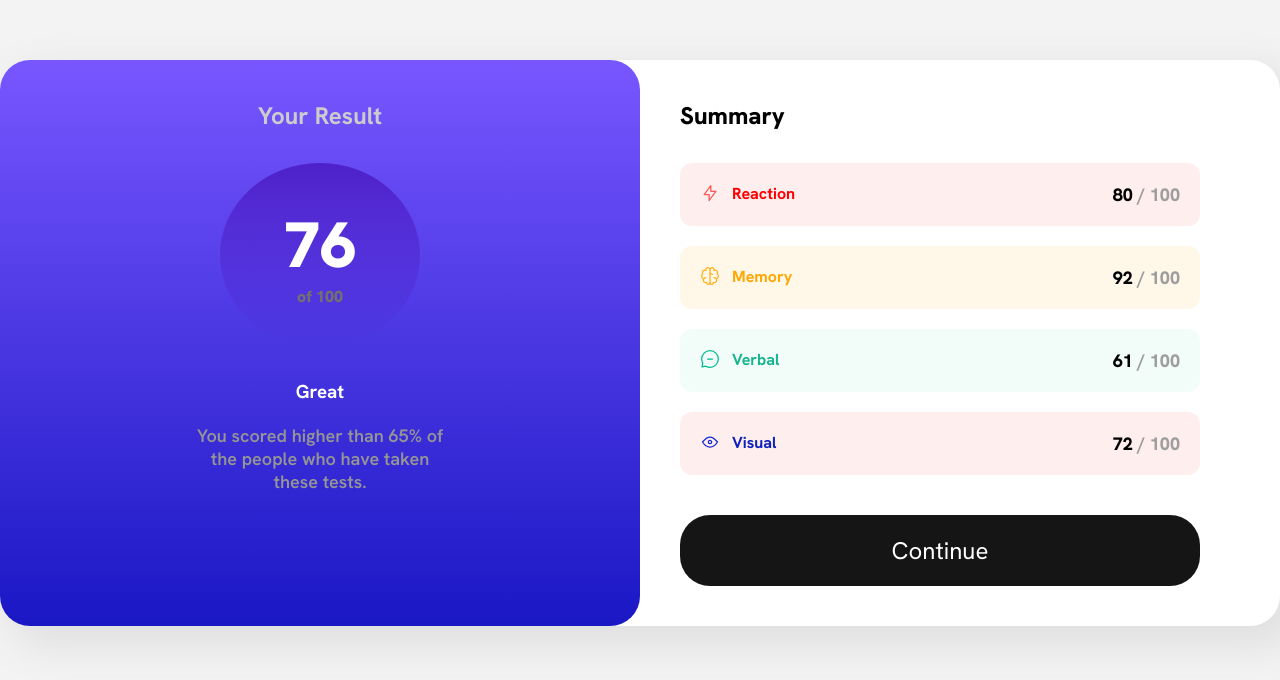
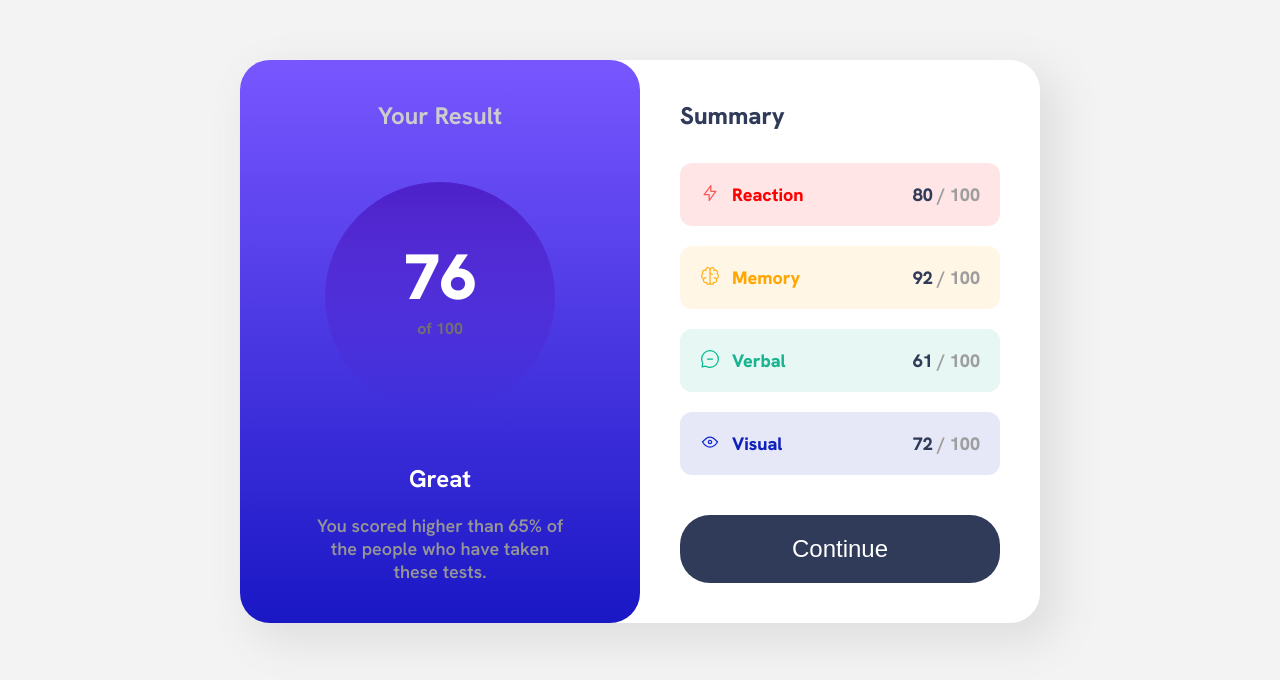
Before and after one commit to SandroJr26/jS-Estudos, a plain HTML site: page codando-por-codar/summary/index.html in a window 1280 px wide. Shown: the part 120-800 px from the top of the page. Drawn offline with Linux system fonts and the light colour scheme.

Commit message:
revisado

```diff
--- a/codando-por-codar/summary/css/css/utilitys.css
+++ b/codando-por-codar/summary/css/css/utilitys.css
@@ -23,7 +23,7 @@ body {
 }
 
 .container {
-  max-width: 1440px;
+  max-width: 800px;
   display: grid;
   grid-template-columns: 1fr 1fr;
   background-color: #fff;
@@ -33,6 +33,8 @@ body {
 }
 
 .your-result {
+  display: flex;
+  flex-direction: column;
   max-width: 100%;
   padding: 40px;
   background: linear-gradient(hsl(252, 100%, 67%), hsl(241, 79%, 43%));
@@ -42,12 +44,17 @@ body {
 
 .your-result h2 {
   color: #ccc;
-  margin-bottom: 32px;
 }
 
-.your-result h3 {
+.score-info {
+  display: block;
+}
+
+.your-result span {
+  display: block;
+  margin-bottom: 20px;
+  font-size: 1.5rem;
   color: #fff;
-  margin-bottom: 20px;
   font-weight: 700;
 }
 
@@ -59,16 +66,17 @@ body {
 }
 
 .result {
-  max-width: 120px;
-  max-height: 120px;
+  display: flex;
+  width: 150px;
+  height: 150px;
   background: linear-gradient(hsla(256, 72%, 46%, 1), hsla(241, 81%, 34%, 0));
   margin: auto;
   padding: 40px;
   border-radius: 50%;
-  margin-bottom: 32px;
 }
 
 .result p {
+  margin: auto;
   color: #fff;
   font-size: 4rem;
   font-weight: 900;
@@ -82,66 +90,74 @@ body {
 
 .summary {
   max-width: 100%;
-  margin-left: 40px;
+  padding: 40px;
+  color: hsl(224, 30%, 27%);
 }
 
 .summary h2 {
   font-weight: 800;
-  padding-top: 40px;
   margin-bottom: 32px;
 }
 
-.status div {
-  max-width: 80%;
-  display: grid;
-  grid-template-columns: auto 1fr 1fr;
+.status li {
+  max-width: 100%;
+  display: flex;
   margin-bottom: 20px;
   padding: 20px;
   gap: 12px;
   border-radius: 12px;
+  list-style: none;
 }
 
-.status div p {
-  color: #020202;
-  margin-left: auto;
+.status li p {
+  width: 100%;
+  display: flex;
+  justify-content: space-between;
   font-weight: 800;
+  color: inherit;
 }
 
-.status span {
+.status .item-result {
+  color: hsl(224, 30%, 27%);
+  margin-left: auto;
+}
+
+.status .item-result span {
   color: #9e9e9e;
 }
 
 .reaction {
-  background-color: hsl(0, 100%, 67%, 10%);
+  background-color: hsl(0, 100%, 50%, 0.1);
   color: hsl(0, 100%, 50%);
 }
 
 .memory {
-  background-color: hsl(39, 100%, 56%, 10%);
+  background-color: hsl(39, 100%, 50%, 0.1);
   color: hsl(39, 100%, 50%);
 }
 
 .verbal {
-  background-color: hsl(166, 100%, 37%, 5%);
+  background-color: hsl(166, 76%, 40%, 0.1);
   color: hsl(166, 76%, 40%);
 }
 
 .visual {
-  background-color: hsl(0, 100%, 67%, 10%);
+  background-color: hsl(234, 85%, 40%, 0.1);
   color: hsl(234, 85%, 40%);
 }
 
 .button {
   display: block;
-  max-width: 80%;
+  width: 100%;
   padding: 20px;
   margin-top: 40px;
   border-radius: 30px;
-  background-color: #161515;
+  background-color: hsl(224, 30%, 27%);
   text-align: center;
-  margin-bottom: 40px;
   color: #fff;
   font-size: 1.5rem;
+  border: none;
+  cursor: pointer;
 }
 
 .button:hover {
--- a/codando-por-codar/summary/index.html
+++ b/codando-por-codar/summary/index.html
@@ -1,5 +1,5 @@
 <!DOCTYPE html>
-<html lang="pt-BR">
+<html lang="en">
 
 <head>
   <meta charset="UTF-8">
@@ -21,31 +21,37 @@
       <div class="result" aria-label="result-current">
         <p>76 <span>of 100</span> </p>
       </div>
-      <h3>Great</h3>
-      <p>You scored higher than 65% of the people who have taken these tests.</p>
+      <div class="score-info">
+        <span>Great</span>
+        <p>You scored higher than 65% of the people who have taken these tests.</p>
+      </div>
     </section>
     <section class="summary" aria-labelledby="section-summary">
       <h2 id="section-summary">Summary</h2>
-      <section class="status">
-        <div class="reaction" aria-labelledby="div-reaction">
+      <ul class="status">
+        <li class="reaction" aria-labelledby="div-reaction">
           <img src="./results-summary-component-main/assets/images/icon-reaction.svg" alt="icon-reaction" width="20" height="20">
-          <h4 id="div-reaction">Reaction</h4>
-          <p>80 <span>/ 100</span></p>
-        </div>
-        <div class="memory" aria-labelledby="div-memory"><img src="./results-summary-component-main/assets/images/icon-memory.svg" alt="icon-memory" width="20" height="20">
-          <h4 id="div-memory">Memory</h4>
-          <p>92 <span>/ 100</span></p>
-        </div>
-        <div class="verbal" aria-labelledby="div-verbal"><img src="./results-summary-component-main/assets/images/icon-verbal.svg" alt="icon-verbal" width="20" height="20">
-          <h4 id="div-verbal">Verbal</h4>
-          <p>61 <span>/ 100</span></p>
-        </div>
-        <div class="visual" aria-labelledby="div-visual"><img src="./results-summary-component-main/assets/images/icon-visual.svg" alt="icon-visual" width="20" height="20">
-          <h4 id="div-visual">Visual</h4>
-          <p>72 <span>/ 100</span></p>
-        </div>
-      </section>
-      <a href="#" class="button">Continue</a>
+          <p id="div-reaction">Reaction
+            <span class="item-result">80 <span>/ 100</span></span>
+          </p>
+        </li>
+        <li class="memory" aria-labelledby="div-memory"><img src="./results-summary-component-main/assets/images/icon-memory.svg" alt="icon-memory" width="20" height="20">
+          <p id="div-memory">Memory
+            <span class="item-result">92 <span>/ 100</span></span>
+          </p>
+        </li>
+        <li class="verbal" aria-labelledby="div-verbal"><img src="./results-summary-component-main/assets/images/icon-verbal.svg" alt="icon-verbal" width="20" height="20">
+          <p id="div-verbal">Verbal
+            <span class="item-result">61 <span>/ 100</span></span>
+          </p>
+        </li>
+        <li class="visual" aria-labelledby="div-visual"><img src="./results-summary-component-main/assets/images/icon-visual.svg" alt="icon-visual" width="20" height="20">
+          <p id="div-visual">Visual
+            <span class="item-result">72 <span>/ 100</span></span>
+          </p>
+        </li>
+      </ul>
+      <button class="button">Continue</button>
     </section>
   </main>
 </body>
```
